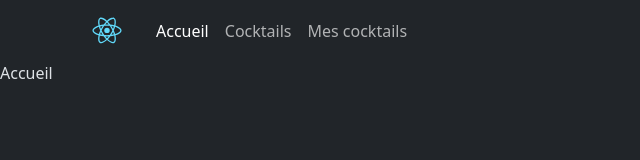
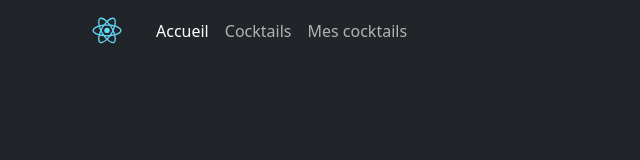
Before and after one commit to Tristan21-06/ReactCocktailApp, a React (Create React App) app: page / in a window 1280 px wide. Shown: the top 160 px of the page, without its empty margins (0-640 px from the left). Built offline with nearby package versions, Linux system fonts and the light colour scheme; no server answers.

Commit message:
feat: move home component, add home component to home route, move cocktails fetch to cocktails component

```diff
--- a/src/App.js
+++ b/src/App.js
@@ -1,20 +1,18 @@
 import logo from './logo.svg';
 import './App.css';
 import 'bootstrap/dist/css/bootstrap.min.css';
-import {useDispatch, useSelector} from "react-redux";
+import {useDispatch} from "react-redux";
 import {initializeFilters} from "./features/filter/FilterSlice";
 import {useEffect} from "react";
 import {fetchFilters} from "./api/Filter";
-import {fetchCocktailsFromFilters} from "./api/Cocktail";
-import {initializeCocktails} from "./features/cocktail/CocktailSlice";
 import {Container, Nav, Navbar} from "react-bootstrap";
 import {BrowserRouter, Link, Route, Routes, NavLink} from "react-router-dom";
 import Cocktails from "./views/Cocktails/Cocktails";
 import MyCocktails from "./views/Cocktails/MyCocktails";
 import CocktailDetails from "./views/Cocktails/CocktailDetails";
+import Home from "./views/Home/Home";
 
 function App() {
-    const filters = useSelector(state => state.filter.value);
     const dispatch = useDispatch();
 
     useEffect(() => {
@@ -22,14 +20,6 @@ function App() {
             dispatch(initializeFilters(fetchedFilters));
         })
     }, []);
-
-    useEffect(() => {
-        if(filters.alcoholic?.length) {
-            fetchCocktailsFromFilters("alcoholic", filters.alcoholic).then(fetchedCocktails => {
-                dispatch(initializeCocktails(fetchedCocktails));
-            })
-        }
-    }, [filters]);
 
     return (
         <BrowserRouter>
@@ -54,7 +44,7 @@ function App() {
 
                 <main>
                     <Routes>
-                        <Route path="/" element={<div>Accueil</div>}/>
+                        <Route path="/" element={<Home />}/>
                         <Route path="/cocktails" element={<Cocktails />}/>
                         <Route path="/cocktails/:id" element={<CocktailDetails />}/>
                         <Route path="/my-cocktails" element={<MyCocktails />}/>
--- a/src/views/Cocktails/Cocktails.js
+++ b/src/views/Cocktails/Cocktails.js
@@ -1,8 +1,22 @@
-import {useSelector} from "react-redux";
+import {useDispatch, useSelector} from "react-redux";
 import CocktailsContainer from "./_partials/CocktailsContainer";
+import {useEffect} from "react";
+import {fetchCocktailsFromFilters} from "../../api/Cocktail";
+import {initializeCocktails} from "../../features/cocktail/CocktailSlice";
 
 function Cocktails() {
+    const filters = useSelector(state => state.filter.value);
     const cocktails = useSelector(state => state.cocktail.list);
+
+    const dispatch = useDispatch();
+
+    useEffect(() => {
+        if(filters.alcoholic?.length) {
+            fetchCocktailsFromFilters("alcoholic", filters.alcoholic).then(fetchedCocktails => {
+                dispatch(initializeCocktails(fetchedCocktails));
+            })
+        }
+    }, [filters]);
 
     return (
         <>
--- /dev/null
+++ b/src/views/Home/Home.js
@@ -0,0 +1,11 @@
+function Home() {
+
+
+    return (
+        <>
+
+        </>
+    );
+}
+
+export default Home;
```
Also changed, not shown: src/views/Home.js (deleted).
